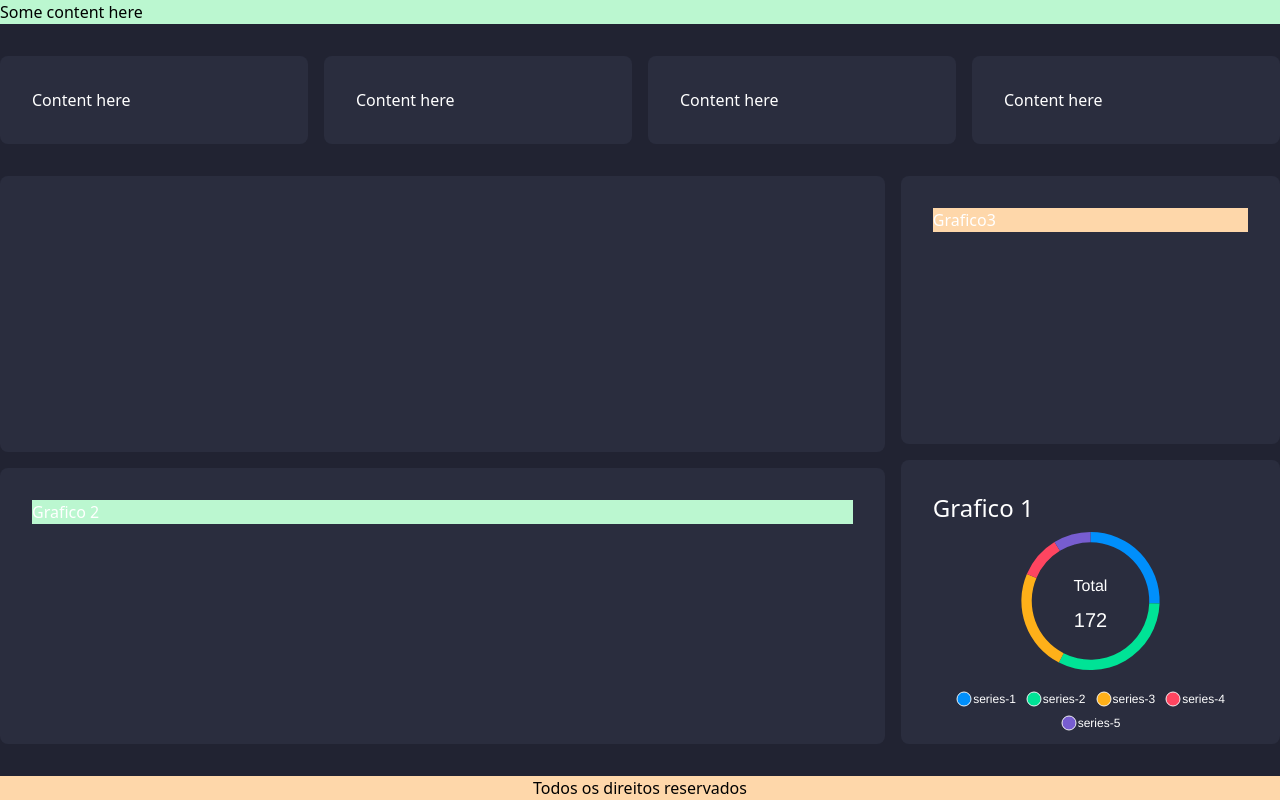
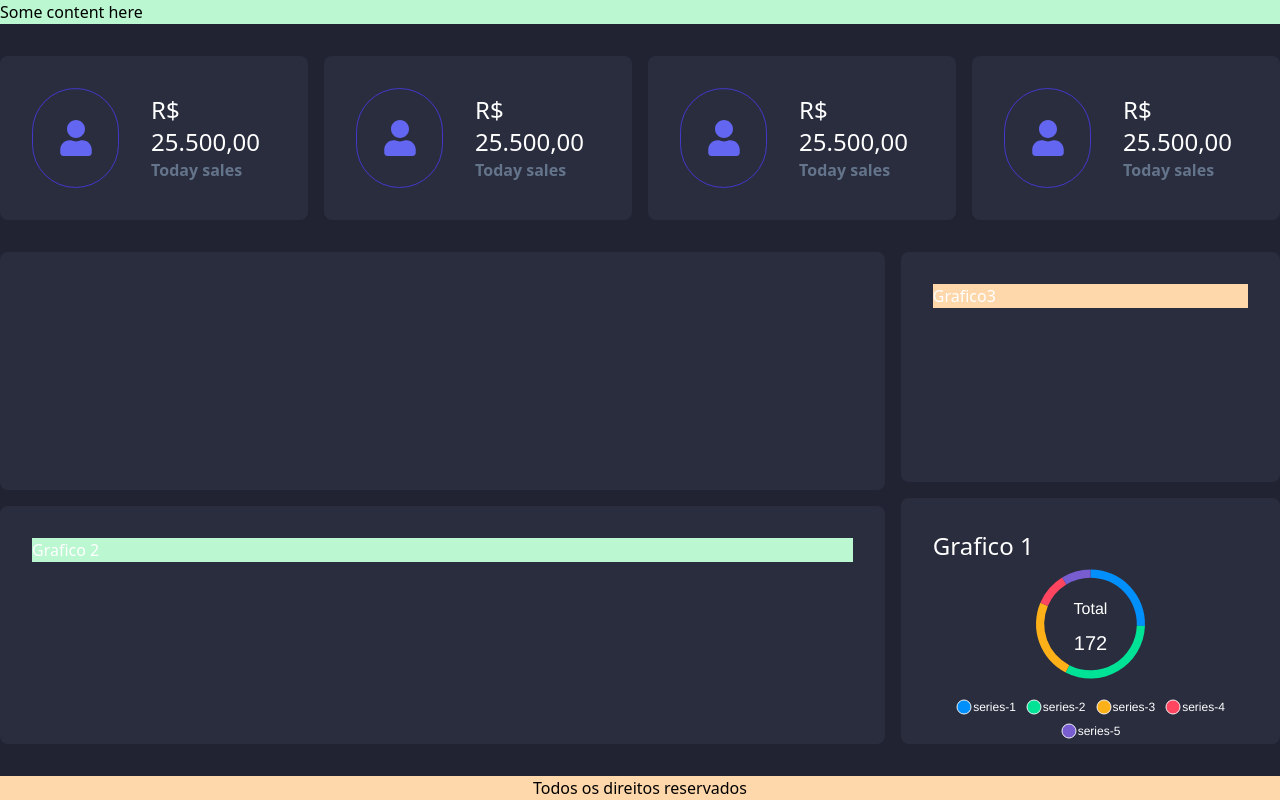
Before and after one commit to jcjeancarloo/influcenter-challenge, a React (Vite) app: page / in a window 1280 px wide. Built offline with nearby package versions, Linux system fonts and the light colour scheme.

Commit message:
feat: add summary items

```diff
--- a/package.json
+++ b/package.json
@@ -13,7 +13,8 @@
     "apexcharts": "^3.44.0",
     "react": "^18.2.0",
     "react-apexcharts": "^1.4.1",
-    "react-dom": "^18.2.0"
+    "react-dom": "^18.2.0",
+    "react-icons": "^4.11.0"
   },
   "devDependencies": {
     "@types/react": "^18.2.15",
--- a/src/components/Charts/index.ts
+++ /dev/null
@@ -1 +0,0 @@
-export * from './Donut';
--- /dev/null
+++ b/src/components/Summary/Item/index.tsx
@@ -0,0 +1,20 @@
+import Card from '@components/Common/Card'
+import { FaUser } from 'react-icons/fa'
+
+const Item = () => {
+  return (
+    <Card width="md:w-1/4">
+      <div className="flex flex-row gap-y-4 w-full gap-x-8 items-center">
+        <div className="w-[60px] h-[60px] md:w-[100px] md:h-[100px] rounded-full flex flex-col items-center justify-center border border-indigo-700">
+          <FaUser className="text-xl md:text-4xl text-indigo-500" />
+        </div>
+        <div className="flex flex-col">
+          <span className="text-2xl">R$ 25.500,00</span>
+          <span className="text-slate-500 font-semibold">Today sales</span>
+        </div>
+      </div>
+    </Card>
+  )
+}
+
+export default Item
--- a/src/components/Summary/index.tsx
+++ b/src/components/Summary/index.tsx
@@ -1,20 +1,12 @@
-import Card from '@components/Common/Card'
+import Item from './Item'
 
 const Summary = () => {
   return (
-    <div className="flex flex-col gap-y-2 gap-x-4 md:flex-row w-full">
-      <Card width="md:w-1/4">
-        <h1>Content here</h1>
-      </Card>
-      <Card width="md:w-1/4">
-        <h1>Content here</h1>
-      </Card>
-      <Card width="md:w-1/4">
-        <h1>Content here</h1>
-      </Card>
-      <Card width="md:w-1/4">
-        <h1>Content here</h1>
-      </Card>
+    <div className="flex flex-col gap-4 md:flex-row w-full">
+      <Item />
+      <Item />
+      <Item />
+      <Item />
     </div>
   )
 }
```
Also changed, not shown: 1 other file (tests, documents, lock files or other folders).
